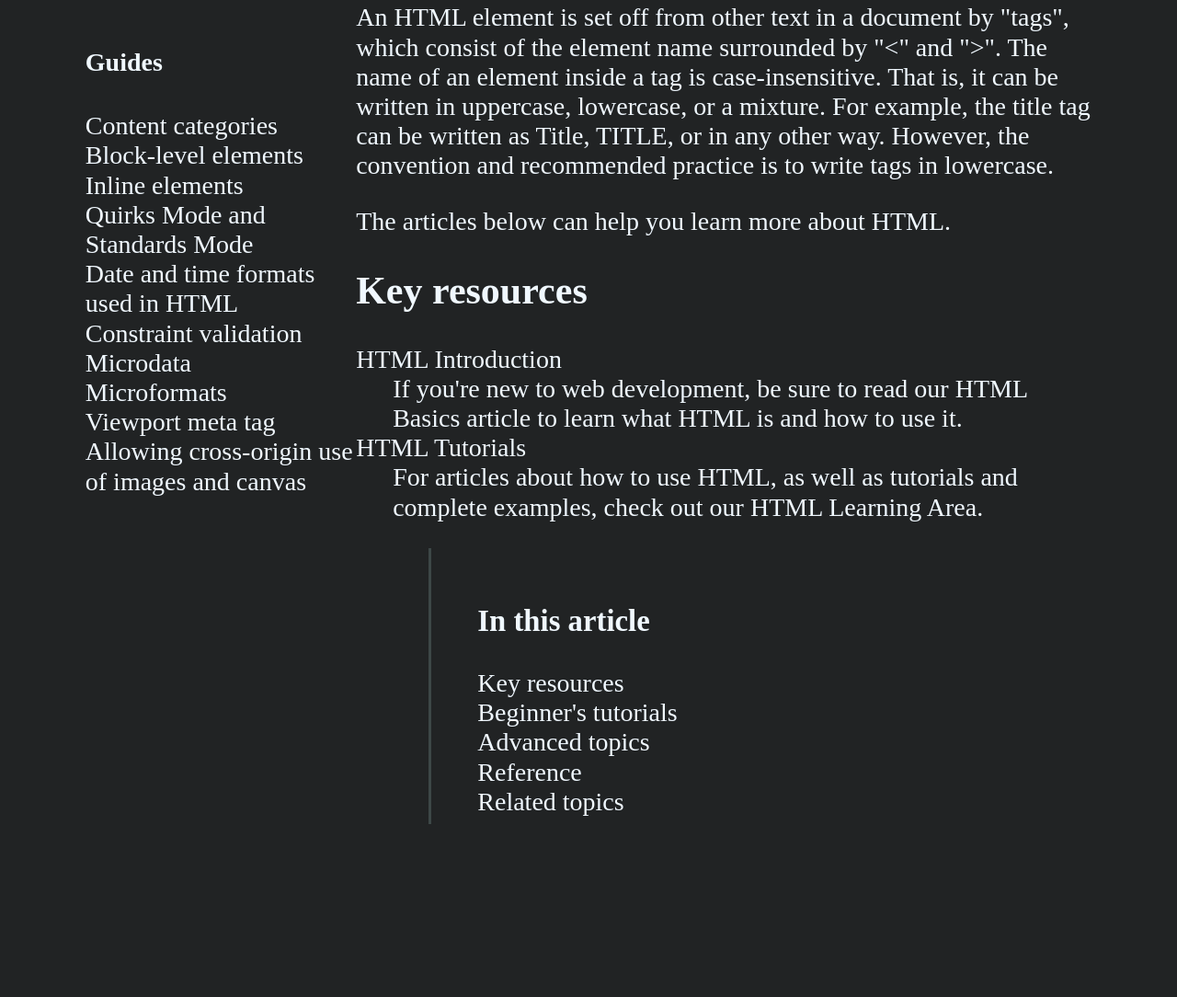
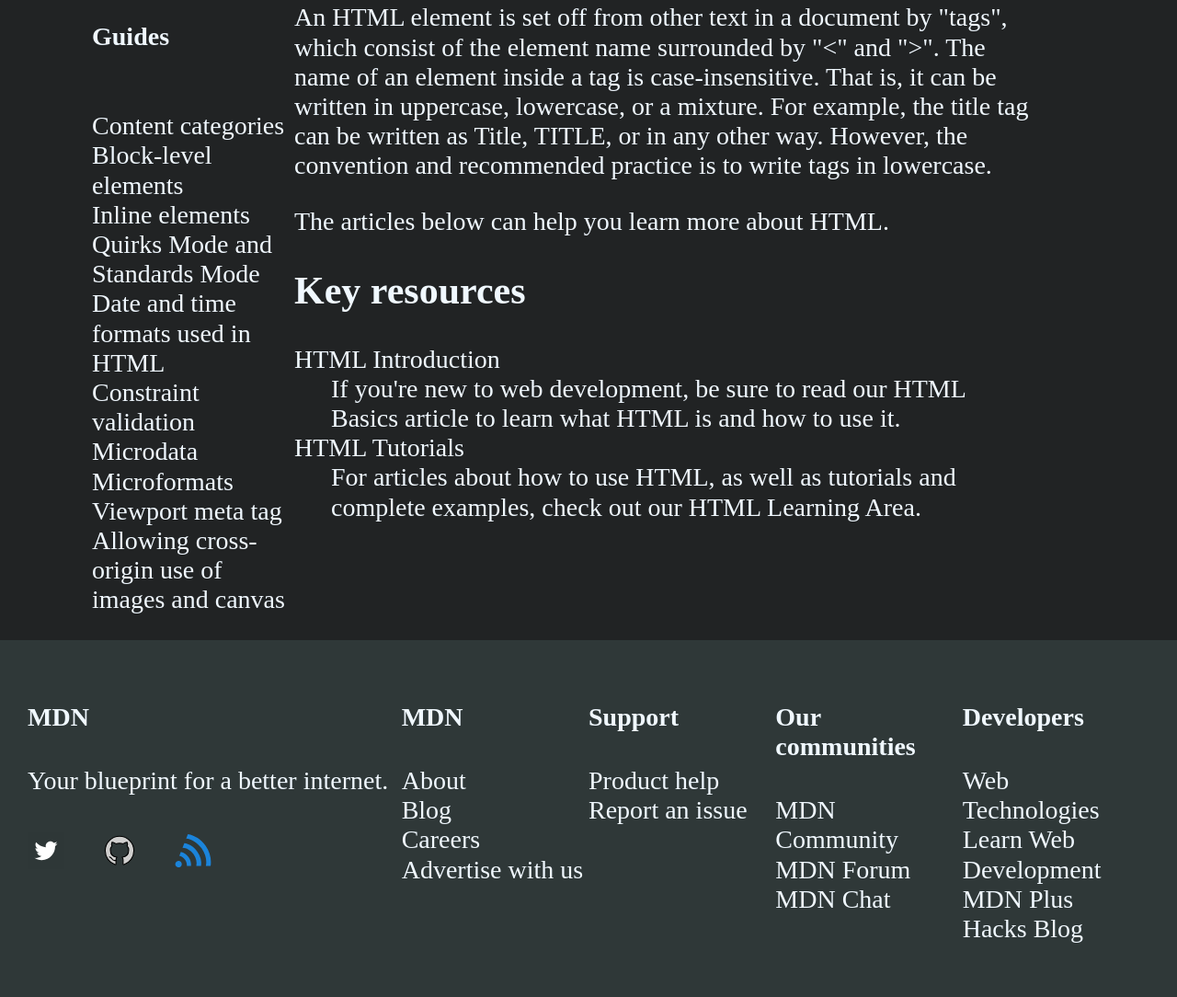
Before and after one commit to mamonovayu/HomeworkMDN, a plain HTML site: page index.html in a window 1280 px wide. Shown: the part 1167-2251 px from the top of the page at 92% size. Before the commit the page ends 2063 px from the top, so only its background shows below. Drawn offline with nearby package versions, Linux system fonts and the light colour scheme.

Commit message:
bugs fixed, added footer, added grids

```diff
--- a/index.html
+++ b/index.html
@@ -12,88 +12,82 @@
     <title>Document</title>
   </head>
   <body class="body">
-    <header class="header">
-      <!-- В принципе, тут всё правильно, но я бы падумал над тем, чтобы вынести баннер из шапки, поскольку он не совсем относится к ней, это что-то отдельное, которое не относится ни к одному из блоков-->
-      <div class="bunner header__bunner_top"> <!-- Вот тут можно обойтись без элемента, поскольку стили в нем, характерны для баннера вне зависимости от его расположения. То есть вне зависимости от того где у тебя баннер его контент будет выровнен по центру.
-      Элемент имееет смысл задавать, когда у тебя применяется какая-то внешняя геометрия к блоку (margin, width и тп) либо когда ты хочешь переопределить какие-то конкретные стили блока в кокретно месте. Например, у тебя у блока цвет красный всегда, но ты хочешь чтобы в одном конкретном месте был зеленый.
-      -->
+    <div class="bunner container_grey">
       <p>
         Get real-time assistance with your coding queries. Try
         <a href="">AI Help</a> now!
       </p>
     </div>
-
-      <nav class="header__menu"> <!--Это похоже на отдельный блок (например, link-list), нежели на элемент. Блок - независимы элемент, его суть в том, что ты можешь скопипастить его куда и он встанет без проблем. Тут же, если ты захочешь вставить такой список ссылок
-        в другое место (в футер например), сделать этого не получится, поскольку он напрямую привязан к header'у.
-        Если же он тут нужен только из-за стилей внутри, то норм вариантом было бы создать, класс row, например.
-        А при помощи модификаторов задавать ему способ выравнивания (row_centered - выравнен по центру, row_start-aligned - все элементы варвены по центру и тп)
-        -->
-        <ul class="header__menu header__menu_left">
+    <header class="header">
+      <nav class="link-list">
+        <ul class="list link-list link-list_left">
           <li>
             <img src="/logo.png" alt="MDN logo" class="logo header__logo" />
           </li>
-          <li><a href="">References</a></li>
-          <li><a href="">Guides</a></li>
-          <li><a href="">Plus</a></li>
-          <li><a href="">Blog</a></li>
-          <li><a href="">Play</a></li>
-          <li><a href="">AI Help BETA</a></li>
+          <li><a class="link" href="">References</a></li>
+          <li><a class="link" href="">Guides</a></li>
+          <li><a class="link" href="">Plus</a></li>
+          <li><a class="link" href="">Blog</a></li>
+          <li><a class="link" href="">Play</a></li>
+          <li><a class="link" href="">AI Help BETA</a></li>
         </ul>
-        <ul class="header__menu header__menu_right">
-          <li><a href="">Theme</a></li>
+        <ul class="list link-list link-list_right">
+          <li><a class="link" href="">Theme</a></li>
           <li>
             <label for="site-search"></label>
             <input type="search" id="site-search" name="q" width="10px" />
-            <!--У button лучше всегда указывать тип type напрямую, поскольку по умолчанию ставится тип submit, что в свою очередь может иметь негативный эффект-->
-            <button>serch</button>
+            <button type="button">serch</button>
           </li>
-          <li><a href="">Log in</a></li>
+          <li><a class="link" href="">Log in</a></li>
           <li>
             <input class="button" type="button" value="Sign up for free" />
           </li>
         </ul>
       </nav>
 
-      <div class="bunner header__bunner">
-        <a href="">References>HTML</a>
-        <a href="">English (US)</a>
+      <div class="action-container container_grey">
+        <a class="link" href="">References>HTML</a>
+        <a class="link" href="">English (US)</a>
       </div>
     </header>
 
-
-    <div class="page">
-      <!--В местах с aside и модификаторами БЭМ применен правильно -->
+    <div class="page page__position">
       <aside class="aside aside_left">
-        <h4><a href="">HTML</a></h4>
-        <ul>
-          <h4>Tutorials</h4> <!-- Внутри ul, ol допускаются только теги li-->
-          <li><a href="">HTML basics</a></li>
-          <li><a href="">Introduction to HTML</a></li>
-          <li><a href="">Multimedia and embedding</a></li>
-          <li><a href="">HTML tables</a></li>
+        <h4><a class="link" href="">HTML</a></h4>
+        <h4>Tutorials</h4>
+        <ul class="list">
+          <li><a class="link" href="">HTML basics</a></li>
+          <li><a class="link" href="">Introduction to HTML</a></li>
+          <li><a class="link" href="">Multimedia and embedding</a></li>
+          <li><a class="link" href="">HTML tables</a></li>
         </ul>
-        <ul>
         <h4>References</h4>
-          References
-          <li><a href="">HTML elements </a></li>
-          <li><a href="">Global attributes</a></li>
-          <li><a href="">Attributes</a></li>
+        <ul class="list">
+          <li><a class="link" href="">HTML elements </a></li>
+          <li><a class="link" href="">Global attributes</a></li>
+          <li><a class="link" href="">Attributes</a></li>
           <li>
-            <a href="">input types</a>
+            <a class="link" href="">input types</a>
           </li>
         </ul>
-        <ul>
         <h4>Guides</h4>
-          <li><a href="">Content categories</a></li>
-          <li><a href="">Block-level elements</a></li>
-          <li><a href="">Inline elements</a></li>
-          <li><a href="">Quirks Mode and Standards Mode</a></li>
-          <li><a href="">Date and time formats used in HTML</a></li>
-          <li><a href="">Constraint validation</a></li>
-          <li><a href="">Microdata</a></li>
-          <li><a href="">Microformats</a></li>
-          <li><a href="">Viewport meta tag</a></li>
-          <li><a href="">Allowing cross-origin use of images and canvas</a></li>
+        <ul class="list">
+          <li><a class="link" href="">Content categories</a></li>
+          <li><a class="link" href="">Block-level elements</a></li>
+          <li><a class="link" href="">Inline elements</a></li>
+          <li><a class="link" href="">Quirks Mode and Standards Mode</a></li>
+          <li>
+            <a class="link" href="">Date and time formats used in HTML</a>
+          </li>
+          <li><a class="link" href="">Constraint validation</a></li>
+          <li><a class="link" href="">Microdata</a></li>
+          <li><a class="link" href="">Microformats</a></li>
+          <li><a class="link" href="">Viewport meta tag</a></li>
+          <li>
+            <a class="link" href=""
+              >Allowing cross-origin use of images and canvas</a
+            >
+          </li>
         </ul>
       </aside>
 
@@ -151,15 +145,78 @@
       </main>
 
       <aside class="aside aside_right">
-        <ul>
         <h3>In this article</h3>
-          <li><a href="">Key resources</a></li>
-          <li><a href="">Beginner's tutorials</a></li>
-          <li><a href="">Advanced topics</a></li>
-          <li><a href="">Reference</a></li>
-          <li><a href="">Related topics</a></li>
+        <ul class="list">
+          <li><a class="link" href="">Key resources</a></li>
+          <li><a class="link" href="">Beginner's tutorials</a></li>
+          <li><a class="link" href="">Advanced topics</a></li>
+          <li><a class="link" href="">Reference</a></li>
+          <li><a class="link" href="">Related topics</a></li>
         </ul>
       </aside>
     </div>
+    <footer class="footer">
+      <div>
+        <h4><a class="link" href="">MDN</a></h4>
+        <ul class="list">
+          <li>Your blueprint for a better internet.</li>
+          <li>
+            <ul class="list social-icon">
+              <li>
+                <a class="link" href=""
+                  ><img class="icon" src="/twitter.svg" alt="Twitter icon"
+                /></a>
+              </li>
+              <li>
+                <a class="link" href=""
+                  ><img class="icon" src="/github.svg" alt="Github icon"
+                /></a>
+              </li>
+              <li>
+                <a class="link" href=""
+                  ><img
+                    class="icon"
+                    src="/WIFI_icon.svg"
+                    alt="Developer.mozilla icon"
+                /></a>
+              </li>
+            </ul>
+          </li>
+        </ul>
+      </div>
+      <div>
+        <h4>MDN</h4>
+        <ul class="list">
+          <li><a class="link" href="">About</a></li>
+          <li><a class="link" href="">Blog</a></li>
+          <li><a class="link" href="">Careers</a></li>
+          <li><a class="link" href="">Advertise with us</a></li>
+        </ul>
+      </div>
+      <div>
+        <h4>Support</h4>
+        <ul class="list">
+          <li><a class="link" href="">Product help</a></li>
+          <li><a class="link" href="">Report an issue</a></li>
+        </ul>
+      </div>
+      <div>
+        <h4>Our communities</h4>
+        <ul class="list">
+          <li><a class="link" href="">MDN Community</a></li>
+          <li><a class="link" href="">MDN Forum</a></li>
+          <li><a class="link" href="">MDN Chat</a></li>
+        </ul>
+      </div>
+      <div>
+        <h4>Developers</h4>
+        <ul class="list">
+          <li><a class="link" href="">Web Technologies</a></li>
+          <li><a class="link" href="">Learn Web Development</a></li>
+          <li><a class="link" href="">MDN Plus</a></li>
+          <li><a class="link" href="">Hacks Blog</a></li>
+        </ul>
+      </div>
+    </footer>
   </body>
 </html>
--- a/style.css
+++ b/style.css
@@ -4,16 +4,12 @@
   font-size: 28px;
 }
 
-/*
-  По БЭМу, в качестве селектором используют только классы. Если ты хочешь сбросить стили, то лучше создать класс (link, например) и юзать его везде где надо.
-  На практике, на такие моменты иногда закрывают глаза, конечно, но надо стремиться к идеалу)
-*/
-a {
+.link {
   color: aliceblue;
   text-decoration: none;
 }
 
-ul {
+.list {
   list-style: none;
   padding: 0;
 }
@@ -22,38 +18,38 @@
   width: 200px;
 }
 
-.header__bunner_top {
+.bunner {
   display: flex;
   justify-content: center;
 }
 
-.header__bunner {
+.action-container {
   display: flex;
   justify-content: space-between;
   padding-left: 4%;
   padding-right: 4%;
 }
 
-.bunner {
+.container_grey {
   border-style: solid;
   border-color: rgb(61, 71, 71);
   background-color: rgb(47, 56, 56);
 }
 
-.header__menu {
+.link-list {
   display: flex;
   justify-content: space-between;
   flex-wrap: wrap;
 }
 
-.header__menu_right {
+.link-list_right {
   margin-right: 4%;
   display: flex;
   justify-content: space-between;
   min-width: 400px;
 }
 
-.header__menu_left {
+.link-list_left {
   margin-left: 4%;
   display: flex;
   justify-content: space-between;
@@ -61,15 +57,12 @@
 }
 
 .page {
-/*
-БЭМ блоку нельзя задавать внешнюю геометрию, отступы, способ позиционирования и тп.
-Суть блока в том, что если его скопипастить в любое другое место, он встанет и не сломает вёрстку.
-В данном  же случае, если его вставить куда-нибудь он будет всегда будет отступ сверху, а это в свою очередь не везде нужно (в одном месте он встанет хорошо, а в другом нет) а следовательно, вёрстка сломается.
- Вместо этого, надо создать БЭМ элемент в том месте где у тебя этот класс находится размеры и уже ему задавать эти margin’ы, размеры и тп.*/
+  display: grid;
+  grid-template-columns: minmax(0, 1fr) minmax(0, 2fr) minmax(0, 1fr);
+}
+
+.page__position {
   margin-top: 80px;
-  display: flex;
-  justify-content: center;
-  flex-wrap: wrap;
 }
 
 .aside {
@@ -78,22 +71,36 @@
 }
 
 .aside_left {
-  width: 23%;
+  margin-left: 100px;
   max-width: 300px;
 }
 
 .aside_right {
-  width: 23%;
   height: 300px;
-  padding-left: 50px;
+  margin-left: 100px;
+  padding-left: 30px;
   border-left: solid;
   border-color: rgb(61, 71, 71);
 }
 
 .main {
-  /* Для верстки контента очень хорошо подошли бы гриды. То что тут проценты является подвидом блочной верстки который уже устарел + это упростит добавление адаптивности.
-  Грубо говоря у тебя будет что-то вроде этого grid-template-columns: minmax(0,1fr) minmax(0,2fr) minmax(0,1fr); (два сайдбара по бокам и мейн контент который в два раза больше каждого из них)
-  */
-  width: 50%;
   min-width: 800px;
 }
+
+.footer {
+  display: grid;
+  grid-template-columns: minmax(260px, 2fr) repeat(4, minmax(0, 1fr));
+  padding: 30px;
+  background-color: rgb(47, 56, 56);
+}
+
+.social-icon {
+  display: flex;
+  justify-content: space-between;
+  max-width: 200px;
+  margin-top: 40px;
+}
+
+.icon {
+  width: 40px;
+}
```
Also changed, not shown: WIFI_icon.svg (added), github.svg (added), twitter.svg (added). Lines whose indentation alone changed are shown as unchanged.
